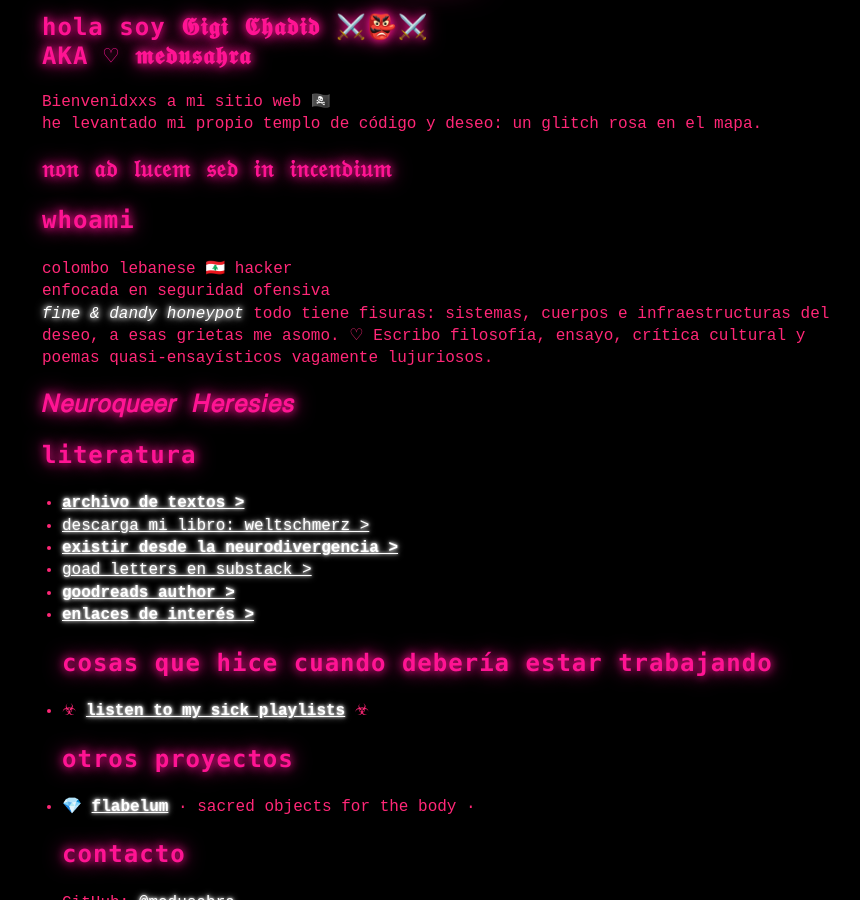
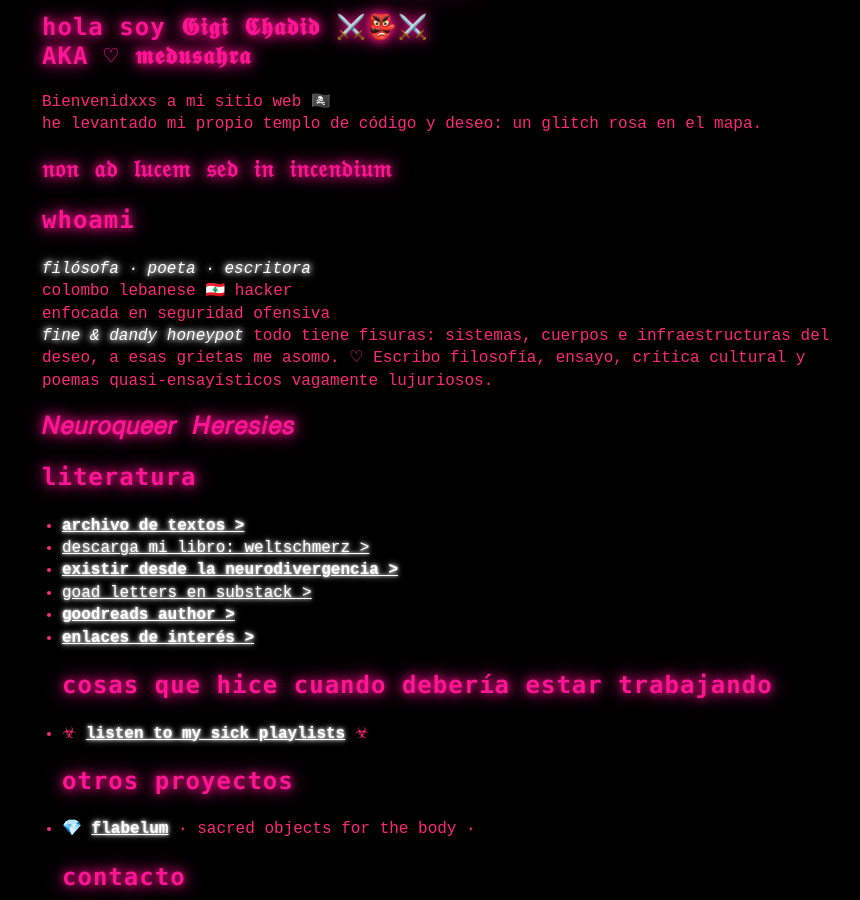
Before and after one commit to medusahra/medusahra.github.io, a Jekyll site: the page built from index.md, in a window 1280 px wide and 900 px high, scrolled down 376 px. Shown: the whole window, without its empty margins (198-1058 px from the left). Built offline with Jekyll 4.4.1, drawn with Linux system fonts in a browser that asks for light colours.

Commit message:
Update index.md

```diff
--- a/index.md
+++ b/index.md
@@ -16,6 +16,7 @@ he levantado mi propio templo de código y deseo: un glitch rosa en el mapa.
 </h1>
 
 ## whoami
+*filósofa · poeta  · escritora* <br>
 colombo lebanese 🇱🇧 hacker <br>
 enfocada en seguridad ofensiva <br>
 *fine & dandy honeypot*
```
